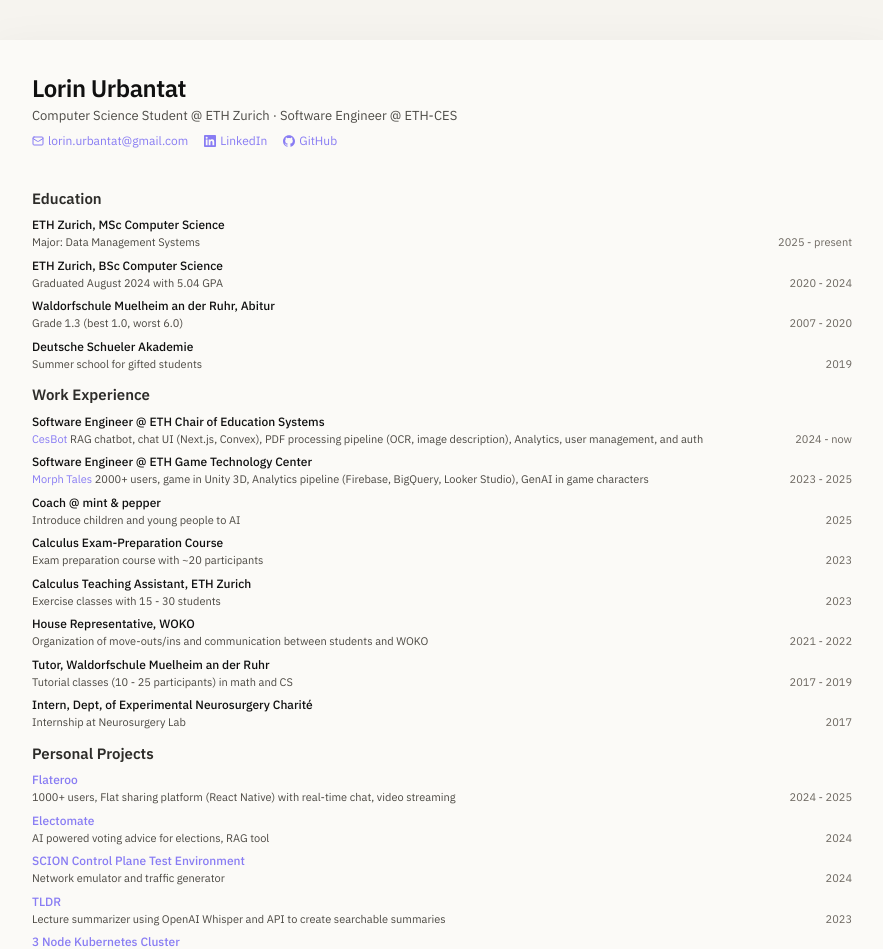
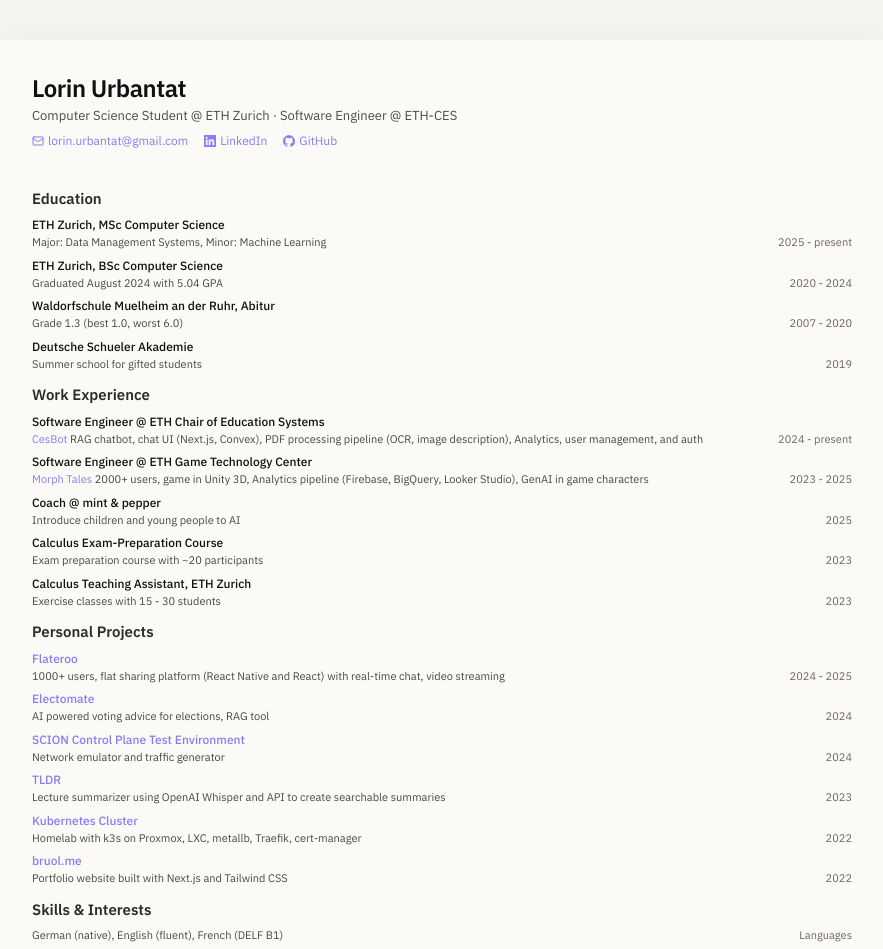
Before and after one commit to Bruol/CV, a React app: page / in a window 1280 px wide. Shown: the top 949 px of the page, without its empty margins (198-1081 px from the left). Built offline with nearby package versions, Linux system fonts and the light colour scheme; the HTML template or start-up script is replaced by a standard one.

Commit message:
Update educational and project details in App component. Added minor in Machine Learning, changed date formats to 'present', and refined project descriptions for clarity and consistency.

```diff
--- a/src/App.tsx
+++ b/src/App.tsx
@@ -76,7 +76,7 @@ function App() {
               </div>
               <div className="grid grid-cols-[1fr_110px] gap-2">
                 <div className="text-[11px] text-[#4b4842]">
-                  Major: Data Management Systems
+                  Major: Data Management Systems, Minor: Machine Learning
                 </div>
                 <div className="text-[11px] text-[#6c6760] text-right">
                   2025 - present
@@ -149,7 +149,7 @@ function App() {
                   and auth
                 </div>
                 <div className="text-[11px] text-[#6c6760] text-right">
-                  2024 - now
+                  2024 - present
                 </div>
               </div>
             </div>
@@ -214,7 +214,7 @@ function App() {
                 </div>
               </div>
             </div>
-            <div>
+            {/* <div>
               <div className="text-[12px] font-medium">
                 House Representative, WOKO
               </div>
@@ -253,7 +253,7 @@ function App() {
                   2017
                 </div>
               </div>
-            </div>
+            </div> */}
           </div>
         </section>
 
@@ -274,8 +274,8 @@ function App() {
               </div>
               <div className="grid grid-cols-[1fr_110px] gap-2">
                 <div className="text-[11px] text-[#4b4842]">
-                  1000+ users, Flat sharing platform (React Native) with
-                  real-time chat, video streaming
+                  1000+ users, flat sharing platform (React Native and React)
+                  with real-time chat, video streaming
                 </div>
                 <div className="text-[11px] text-[#6c6760] text-right">
                   2024 - 2025
@@ -347,12 +347,13 @@ function App() {
                   target="_blank"
                   rel="noreferrer"
                 >
-                  3 Node Kubernetes Cluster
+                  Kubernetes Cluster
                 </a>
               </div>
               <div className="grid grid-cols-[1fr_110px] gap-2">
                 <div className="text-[11px] text-[#4b4842]">
-                  k3s on Proxmox LXC, metallb, Traefik, cert-manager
+                  Homelab with k3s on Proxmox, LXC, metallb, Traefik,
+                  cert-manager
                 </div>
                 <div className="text-[11px] text-[#6c6760] text-right">
                   2022
```
